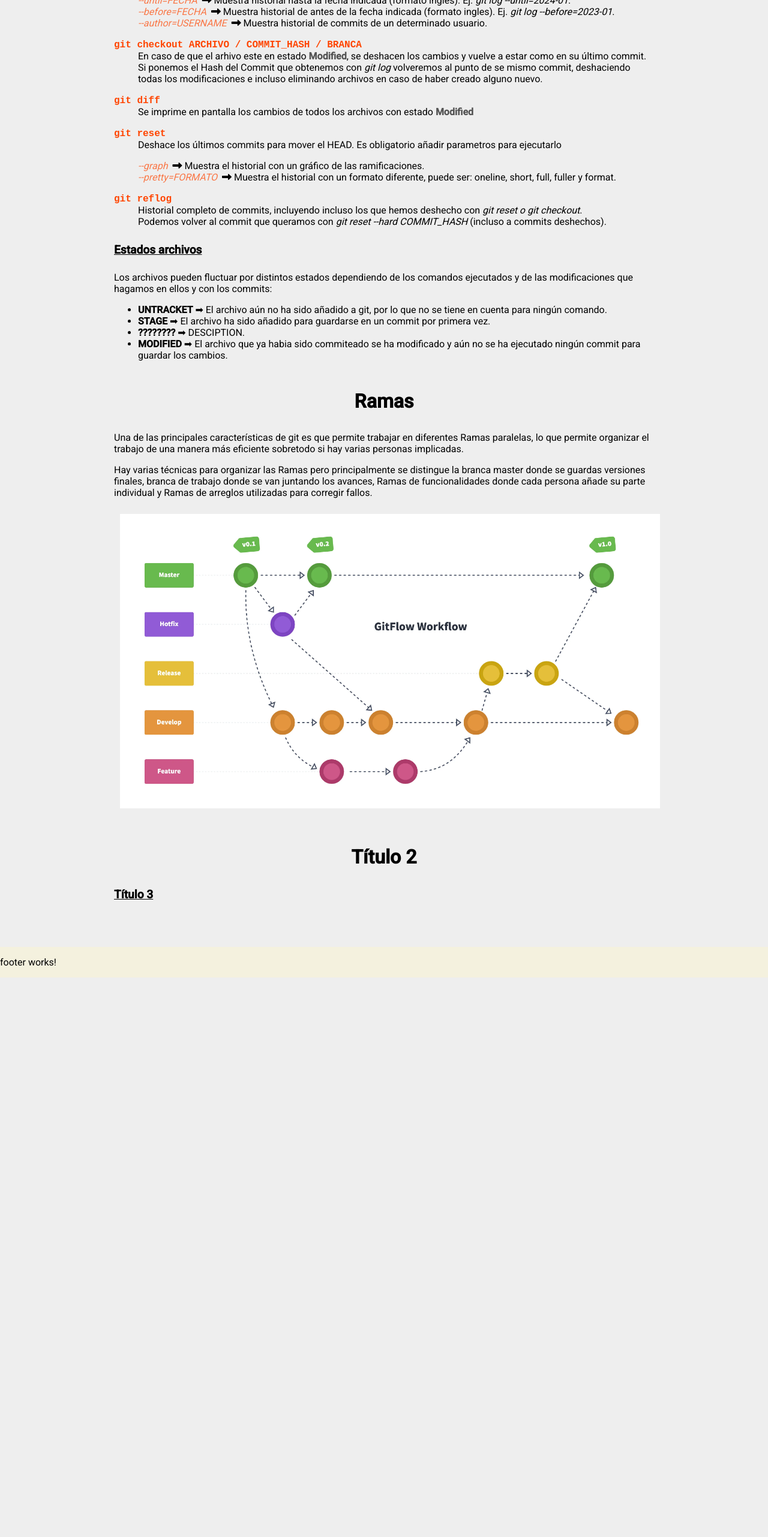
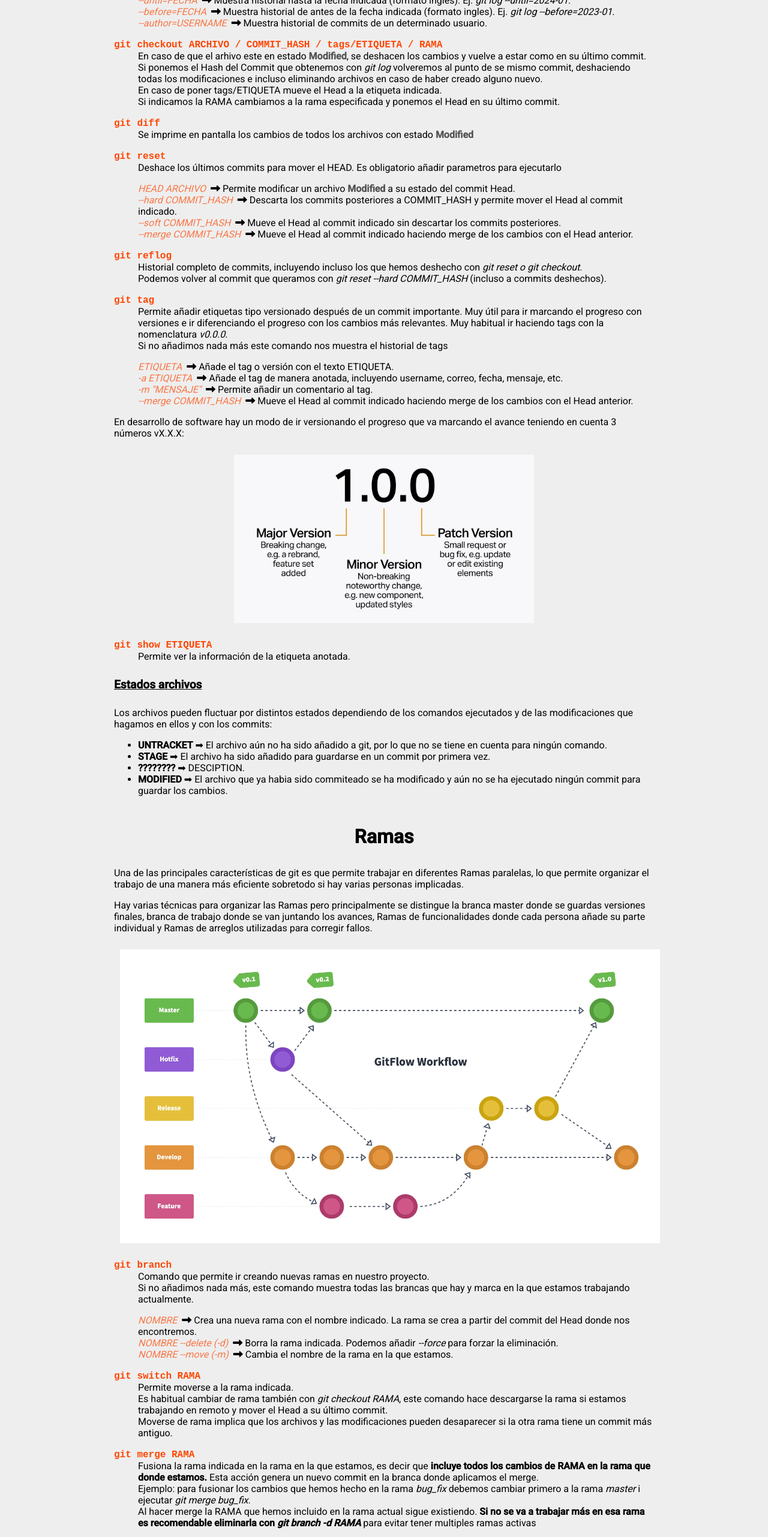
Before and after one commit to boboxanqui/Apuntes, an Angular app: page /git in a window 1280 px wide. Shown: the part 2513-5076 px from the top of the page at 60% size. Before the commit the page ends 4143 px from the top, so only its background shows below. Built offline with nearby package versions, Linux system fonts and the light colour scheme.

Commit message:
Branch commands

```diff
--- a/src/app/pages/git/git.component.html
+++ b/src/app/pages/git/git.component.html
@@ -214,11 +214,13 @@
         </li>
     </ul>
 
-    <dt><code>git checkout ARCHIVO / COMMIT_HASH / BRANCA</code></dt>
+    <dt><code>git checkout ARCHIVO / COMMIT_HASH / tags/ETIQUETA / RAMA</code></dt>
     <dd>En caso de que el arhivo este en estado <span class="status">Modified</span>, se deshacen los cambios y vuelve a
         estar como en su último commit. <br>
         Si ponemos el Hash del Commit que obtenemos con <i>git log</i> volveremos al punto de se mismo commit,
-        deshaciendo todas los modificaciones e incluso eliminando archivos en caso de haber creado alguno nuevo.</dd>
+        deshaciendo todas los modificaciones e incluso eliminando archivos en caso de haber creado alguno nuevo. <br>
+        En caso de poner tags/ETIQUETA mueve el Head a la etiqueta indicada. <br>
+        Si indicamos la RAMA cambiamos a la rama especificada y ponemos el Head en su último commit.</dd>
 
     <dt><code>git diff</code></dt>
     <dd>Se imprime en pantalla los cambios de todos los archivos con estado <span class="status">Modified</span></dd>
@@ -228,20 +230,72 @@
 
     <ul class="option-list">
         <li>
-            <span class="git-option">--graph</span>
+            <span class="git-option">HEAD ARCHIVO</span>
             <i class="fa-solid fa-right-long"></i>
-            Muestra el historial con un gráfico de las ramificaciones.
+            Permite modificar un archivo <span class="status">Modified</span> a su estado del commit Head.
         </li>
         <li>
-            <span class="git-option">--pretty=FORMATO</span>
+            <span class="git-option">--hard COMMIT_HASH</span>
             <i class="fa-solid fa-right-long"></i>
-            Muestra el historial con un formato diferente, puede ser: oneline, short, full, fuller y format.
+            Descarta los commits posteriores a COMMIT_HASH y permite mover el Head al commit indicado.
+        </li>
+        <li>
+            <span class="git-option">--soft COMMIT_HASH</span>
+            <i class="fa-solid fa-right-long"></i>
+            Mueve el Head al commit indicado sin descartar los commits posteriores.
+        </li>
+        <li>
+            <span class="git-option">--merge COMMIT_HASH</span>
+            <i class="fa-solid fa-right-long"></i>
+            Mueve el Head al commit indicado haciendo merge de los cambios con el Head anterior.
         </li>
     </ul>
 
     <dt><code>git reflog</code></dt>
-    <dd>Historial completo de commits, incluyendo incluso los que hemos deshecho con <i>git reset o git checkout</i>. <br>
-    Podemos volver al commit que queramos con <i>git reset --hard COMMIT_HASH</i> (incluso a commits deshechos).</dd>
+    <dd>Historial completo de commits, incluyendo incluso los que hemos deshecho con <i>git reset o git checkout</i>.
+        <br>
+        Podemos volver al commit que queramos con <i>git reset --hard COMMIT_HASH</i> (incluso a commits deshechos).
+    </dd>
+
+    <dt><code>git tag </code></dt>
+    <dd>Permite añadir etiquetas tipo versionado después de un commit importante. Muy útil para ir marcando el progreso
+        con versiones e ir diferenciando el progreso con los cambios más relevantes. Muy habitual ir haciendo tags con
+        la nomenclatura <i>v0.0.0</i>. <br>
+        Si no añadimos nada más este comando nos muestra el historial de tags</dd>
+
+    <ul class="option-list">
+        <li>
+            <span class="git-option">ETIQUETA</span>
+            <i class="fa-solid fa-right-long"></i>
+            Añade el tag o versión con el texto ETIQUETA.
+        </li>
+        <li>
+            <span class="git-option">-a ETIQUETA</span>
+            <i class="fa-solid fa-right-long"></i>
+            Añade el tag de manera anotada, incluyendo username, correo, fecha, mensaje, etc.
+        </li>
+        <li>
+            <span class="git-option">-m "MENSAJE"</span>
+            <i class="fa-solid fa-right-long"></i>
+            Permite añadir un comentario al tag.
+        </li>
+        <li>
+            <span class="git-option">--merge COMMIT_HASH</span>
+            <i class="fa-solid fa-right-long"></i>
+            Mueve el Head al commit indicado haciendo merge de los cambios con el Head anterior.
+        </li>
+    </ul>
+
+    <p>En desarrollo de software hay un modo de ir versionando el progreso que va marcando el avance teniendo en cuenta
+        3 números vX.X.X: </p>
+
+    <img src="./../../../assets/img/versioning.jpg"
+         alt="Software versioning system"
+         width="500"
+         class="img-fluid text-center">
+
+    <dt><code>git show ETIQUETA</code></dt>
+    <dd>Permite ver la información de la etiqueta anotada.</dd>
 
 </dl>
 
@@ -284,9 +338,78 @@
 
 <img src="./../../../assets/img/git-branch-workflow.webp"
      alt="distribución de Ramas en GIT"
-     class="img-fluid text-center">
+     class="img-fluid">
 
+<dl>
+    <dt><code>git branch</code></dt>
+    <dd>Comando que permite ir creando nuevas ramas en nuestro proyecto. <br>
+        Si no añadimos nada más, este comando muestra todas las brancas que hay y marca en la que estamos trabajando
+        actualmente. </dd>
 
+    <ul class="option-list">
+        <li>
+            <span class="git-option">NOMBRE</span>
+            <i class="fa-solid fa-right-long"></i>
+            Crea una nueva rama con el nombre indicado. La rama se crea a partir del commit del Head donde nos
+            encontremos.
+        </li>
+        <li>
+            <span class="git-option">NOMBRE --delete (-d)</span>
+            <i class="fa-solid fa-right-long"></i>
+            Borra la rama indicada. Podemos añadir <i>--force</i> para forzar la eliminación. <br>
+        </li>
+        <li>
+            <span class="git-option">NOMBRE --move (-m)</span>
+            <i class="fa-solid fa-right-long"></i>
+            Cambia el nombre de la rama en la que estamos.
+        </li>
+
+    </ul>
+
+    <dt><code>git switch RAMA</code></dt>
+    <dd>Permite moverse a la rama indicada. <br>
+        Es habitual cambiar de rama también con <i>git checkout RAMA</i>, este comando hace descargarse la rama si
+        estamos trabajando en remoto y mover el Head a su último commit. <br>
+        Moverse de rama implica que los archivos y las modificaciones pueden desaparecer si la otra rama tiene un commit
+        más antiguo.</dd>
+
+    <dt><code>git merge RAMA</code></dt>
+    <dd>Fusiona la rama indicada en la rama en la que estamos, es decir que <strong> incluye todos los cambios de RAMA en la rama
+        que donde estamos.</strong> Esta acción genera un nuevo commit en la branca donde aplicamos el merge.<br>
+        Ejemplo: para fusionar los cambios que hemos hecho en la rama <i>bug_fix</i> debemos cambiar primero a la rama
+        <i>master</i> i ejecutar <i>git merge bug_fix</i>. <br>
+        Al hacer merge la RAMA que hemos incluido en la rama actual sigue existiendo. <strong> Si no se va a trabajar más en esa rama es recomendable eliminarla con <i>git branch -d RAMA</i></strong> para evitar tener multiples ramas activas </dd>
+
+</dl>
+
+<p>Al hacer merge se pueden generar <strong>conflictos</strong> cuando hay una modificación en ambas ramas de una misma linea de código. En este caso git avisa del conflicto para que se <strong>elija la modificación definitiva</strong> que se debe permanecer en el merge y el nuevo commit generado.</p>
+
+<dl>
+    <dt><code>git stash</code></dt>
+    <dd>Permite dejar los archivos con estado <span class="status">Modified</span> guardados sin necesidad de hacer commit. <br>
+    Muy útil cuando queremos cambiar de rama sin haber finalizado el código, hacemos <i>git stash</i>, se queda guardado el progreso y entonces git nos deja cambiar de rama guardando las modificaciones.</dd>
+
+    <ul class="option-list">
+        <li>
+            <span class="git-option">list</span>
+            <i class="fa-solid fa-right-long"></i>
+            Informa de los stash que hay guardados.
+        </li>
+        <li>
+            <span class="git-option">pop</span>
+            <i class="fa-solid fa-right-long"></i>
+            Recupera los cambios guardados en el stash.
+        </li>
+        <li>
+            <span class="git-option">drop</span>
+            <i class="fa-solid fa-right-long"></i>
+            Elimina el stash guardado y permite volver a como estaban los archivos en el último commit.
+        </li>
+    </ul>
+
+    <dt><code>git diff RAMA</code></dt>
+    <dd>Muestra las diferencias entre la rama actual y la rama indicada en el comando.</dd>
+</dl>
 
 
 
--- a/src/styles.css
+++ b/src/styles.css
@@ -186,6 +186,8 @@ footer{
     padding: 10px;
     max-width: 100%;
     height: auto;
+    display: flex;
+    margin: 10px auto;
 }
 
 .column-2{
```
Also changed, not shown: src/assets/img/versioning.jpg (added).
